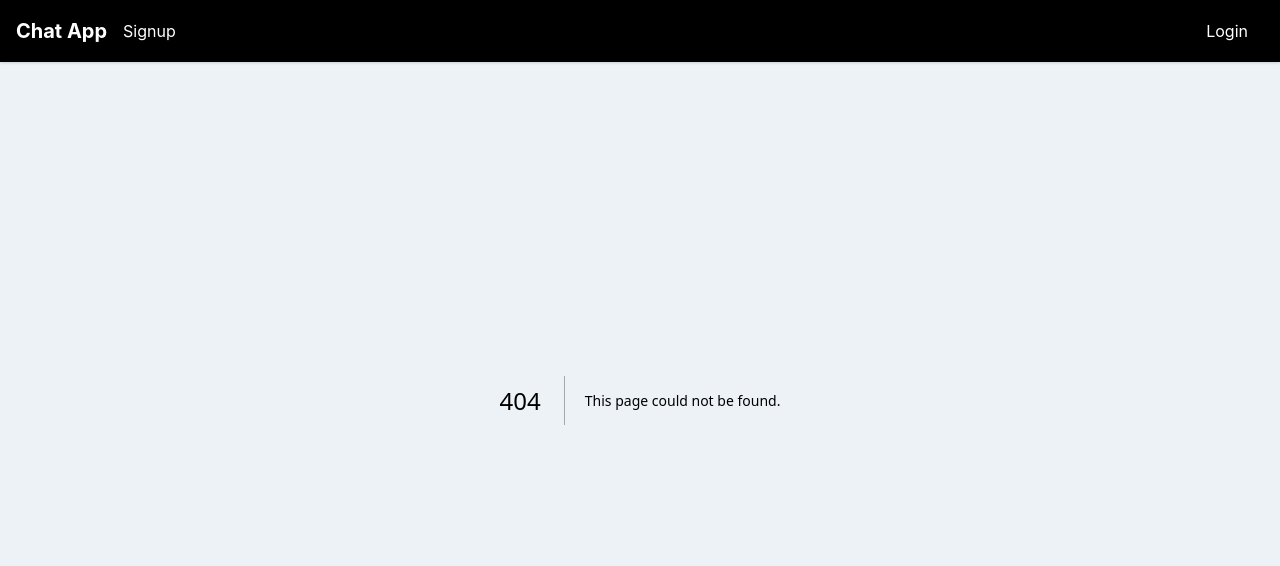
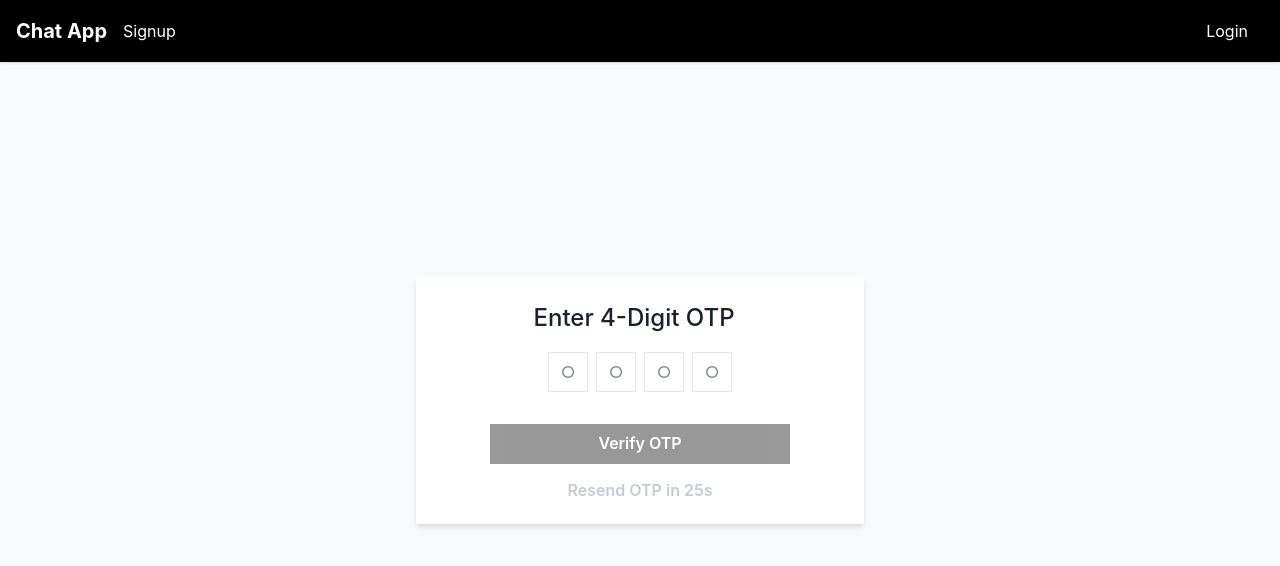
Before and after one commit to SutharShantanu/open_chat, a Next.js app: page /verify in a window 1280 px wide. Before the commit this address had no page. Shown: the top 566 px of the page. Built offline with nearby package versions, Linux system fonts and the light colour scheme.

Commit message:
verify page, signup tried

```diff
--- a/package.json
+++ b/package.json
@@ -19,6 +19,7 @@
     "framer-motion": "^11.11.0",
     "mongoose": "^8.7.0",
     "next": "14.2.14",
+    "next-auth": "^4.24.8",
     "react": "^18",
     "react-dom": "^18",
     "react-hook-form": "^7.53.0",
--- a/src/app/models/Users.js
+++ b/src/app/models/Users.js
@@ -10,6 +10,7 @@ const UserSchema = new mongoose.Schema({
   firstName: { type: String, required: true },
   lastName: { type: String, required: true },
   email: { type: String, required: true, unique: true },
+  password: { type: String, required: true },
   age: { type: Number },
   gender: { type: String },
   profilePicture: { type: String },
--- /dev/null
+++ b/src/app/verify/page.jsx
@@ -0,0 +1,141 @@
+"use client";
+
+import React, { useState, useEffect } from "react";
+import {
+  Box,
+  Button,
+  FormControl,
+  FormLabel,
+  VStack,
+  Text,
+  Flex,
+  PinInput,
+  PinInputField,
+  HStack,
+  Spinner,
+} from "@chakra-ui/react";
+import * as z from "zod";
+
+// Zod schema for OTP validation
+const otpSchema = z
+  .string()
+  .length(4, { message: "OTP must be exactly 4 digits." });
+
+const VerifyEmail = () => {
+  const [otp, setOtp] = useState("");
+  const [isSubmitting, setIsSubmitting] = useState(false);
+  const [resendTimer, setResendTimer] = useState(30); // Timer for resend button
+  const [error, setError] = useState(""); // State to hold validation error
+
+  // Handle OTP verification
+  const handleSubmit = async () => {
+    // Clear previous error
+    setError("");
+
+    // Validate OTP using Zod schema
+    const result = otpSchema.safeParse(otp);
+
+    if (!result.success) {
+      // If validation fails, display the error message
+      setError(result.error.errors[0].message);
+      return;
+    }
+
+    setIsSubmitting(true);
+    // Simulate an API call to verify OTP
+    await new Promise((resolve) => setTimeout(resolve, 1000));
+    console.log(`Verifying OTP: ${otp}`);
+    setIsSubmitting(false);
+  };
+
+  // Handle Resend OTP
+  const handleResendOtp = async () => {
+    setResendTimer(30); // Reset the timer
+    // Simulate an API call to resend OTP
+    await new Promise((resolve) => setTimeout(resolve, 1000));
+    console.log("Resending OTP");
+  };
+
+  useEffect(() => {
+    if (resendTimer > 0) {
+      const timer = setTimeout(() => setResendTimer(resendTimer - 1), 1000);
+      return () => clearTimeout(timer);
+    }
+  }, [resendTimer]);
+
+  return (
+    <Flex minH="100vh" align="center" justify="center" bg="gray.50" px={4}>
+      <Box
+        w="100%"
+        maxW="md"
+        bg="white"
+        p={6}
+        boxShadow="md"
+        borderRadius="none"
+      >
+        <VStack spacing={4} align="stretch">
+          <FormControl>
+            <FormLabel fontSize="2xl" textAlign="center">
+              Enter 4-Digit OTP
+            </FormLabel>
+            <HStack justify="center" mt={4}>
+              <PinInput
+                otp
+                size="md"
+                onComplete={(value) => setOtp(value)} // Set OTP after all fields are filled
+                isDisabled={isSubmitting}
+              >
+                <PinInputField
+                  _focusVisible={{ outline: "none" }}
+                  rounded="none"
+                />
+                <PinInputField
+                  _focusVisible={{ outline: "none" }}
+                  rounded="none"
+                />
+                <PinInputField
+                  _focusVisible={{ outline: "none" }}
+                  rounded="none"
+                />
+                <PinInputField
+                  _focusVisible={{ outline: "none" }}
+                  rounded="none"
+                />
+              </PinInput>
+            </HStack>
+            {error && <Text color="red.500">{error}</Text>}{" "}
+            {/* Display error */}
+          </FormControl>
+
+          <Button
+            type="submit"
+            size="md"
+            width="75%"
+            mt={4}
+            mx="auto"
+            rounded="none"
+            bgColor="black"
+            color="white"
+            _hover={{ bgColor: "gray.800" }}
+            onClick={handleSubmit}
+            isLoading={isSubmitting}
+            isDisabled={otp.length !== 4}
+            spinner={<Spinner color="white" size="xs" />}
+          >
+            Verify OTP
+          </Button>
+
+          <Button
+            variant="link"
+            onClick={handleResendOtp}
+            isDisabled={resendTimer > 0} // Disable button when timer is active
+          >
+            {resendTimer > 0 ? `Resend OTP in ${resendTimer}s` : "Resend OTP"}
+          </Button>
+        </VStack>
+      </Box>
+    </Flex>
+  );
+};
+
+export default VerifyEmail;
```
Also changed, not shown: src/app/signup/page.jsx (+53 -13 lines), 1 other file (tests, documents, lock files or other folders).
